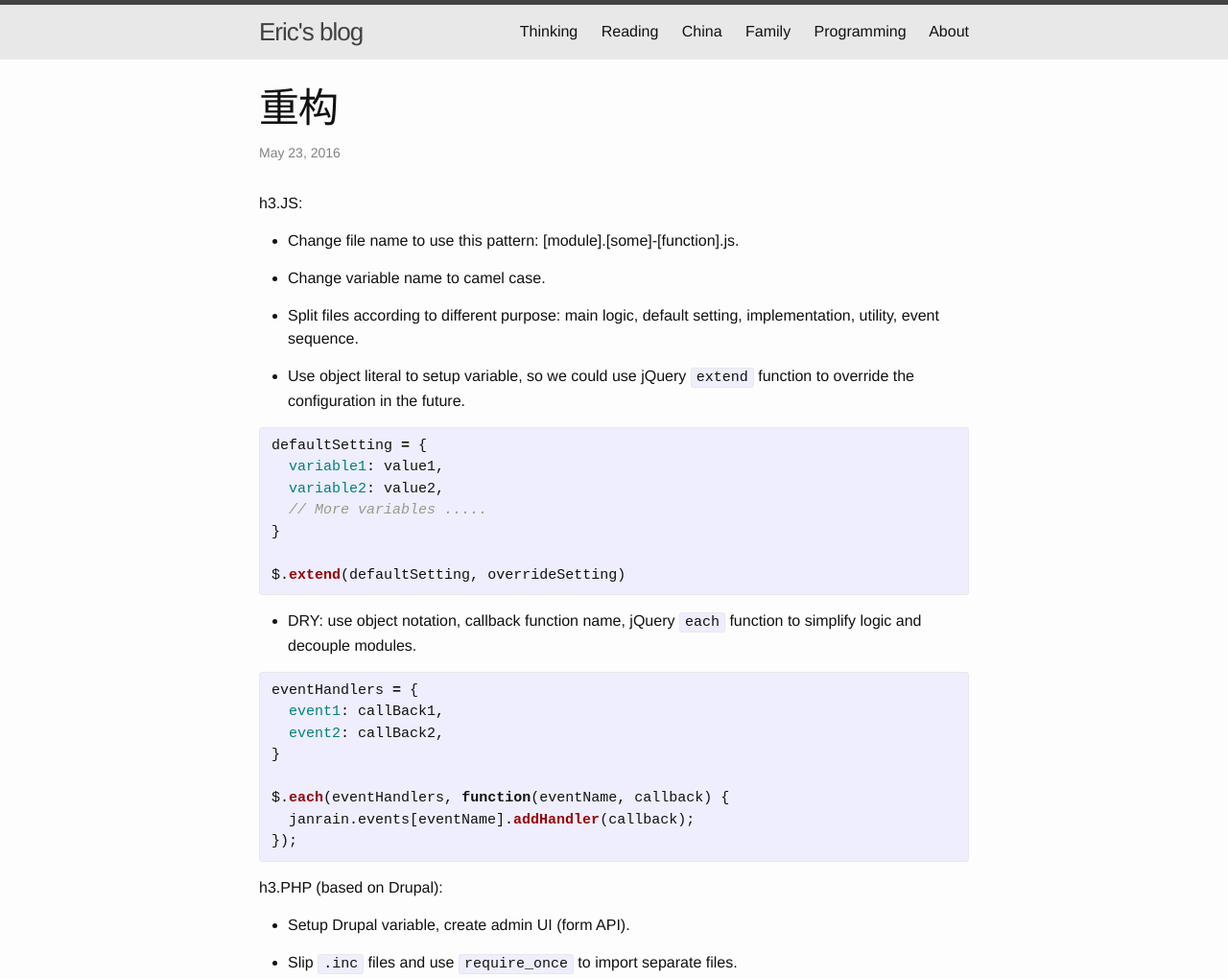
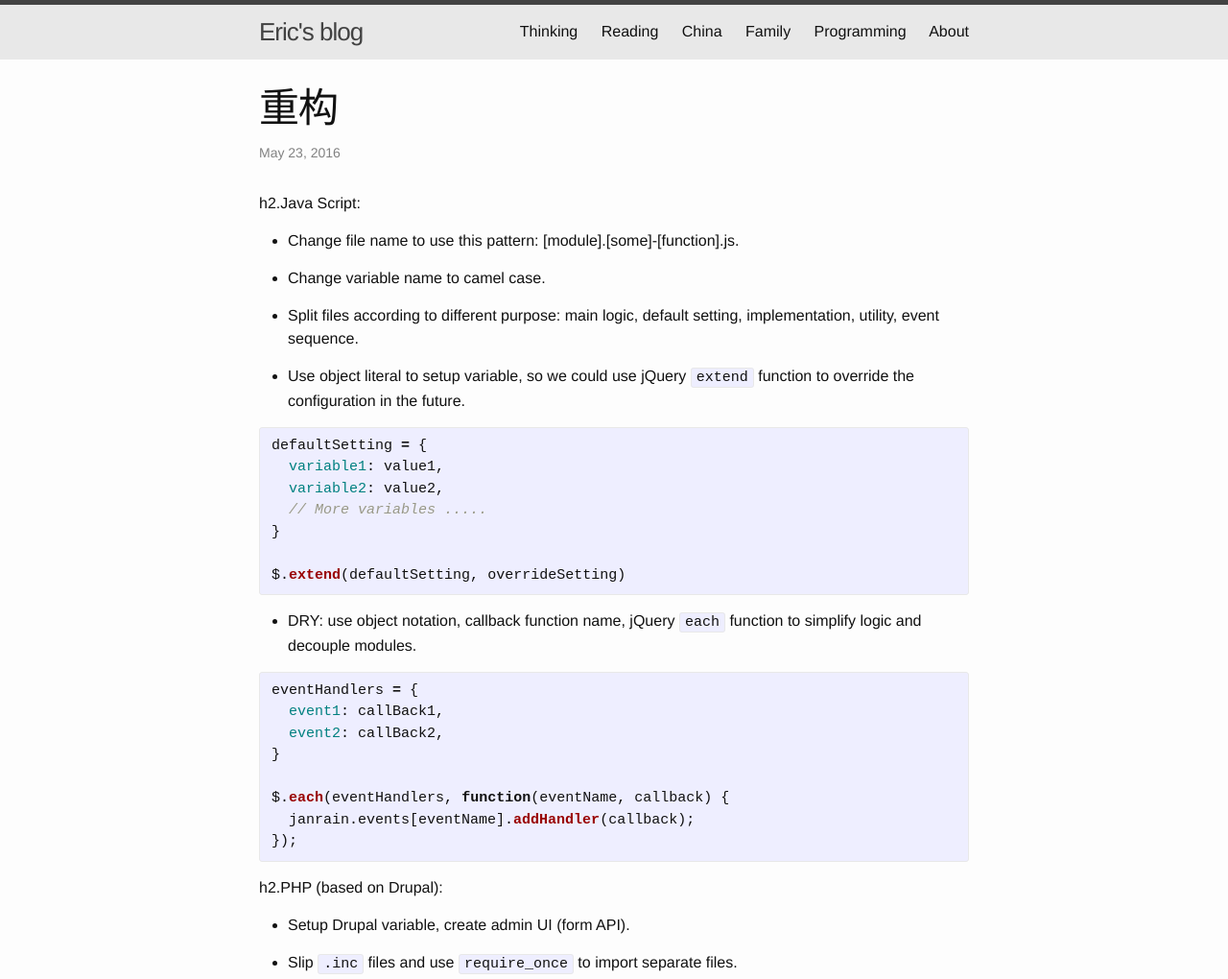
Before and after one commit to ericatsydney/ericatsydney.github.io, a Jekyll site: the page built from _posts/2016-05-24-refactoring.markdown, in a window 1280 px wide and 1400 px high. Shown: the top 1020 px of the window at 96% size. Built offline with Jekyll 4.4.1, drawn with Linux system fonts in a browser that asks for light colours.

Commit message:
Updated 'refactoring'.

```diff
--- a/_posts/2016-05-24-refactoring.markdown
+++ b/_posts/2016-05-24-refactoring.markdown
@@ -5,7 +5,7 @@ date:   2016-05-24 7:05:52 +1000
 categories: Programming
 ---
 
-h3.JS:
+h2.Java Script:
 
 - Change file name to use this pattern: [module].[some]-[function].js.
 
@@ -36,7 +36,7 @@ $.each(eventHandlers, function(eventName, callback) {
 });
 {% endhighlight %}
 
-h3.PHP (based on Drupal):
+h2.PHP (based on Drupal):
 
 - Setup Drupal variable, create admin UI (form API).
 
```
Also changed, not shown: other parts of _posts/2016-05-24-refactoring.markdown (+1 -1 lines).
